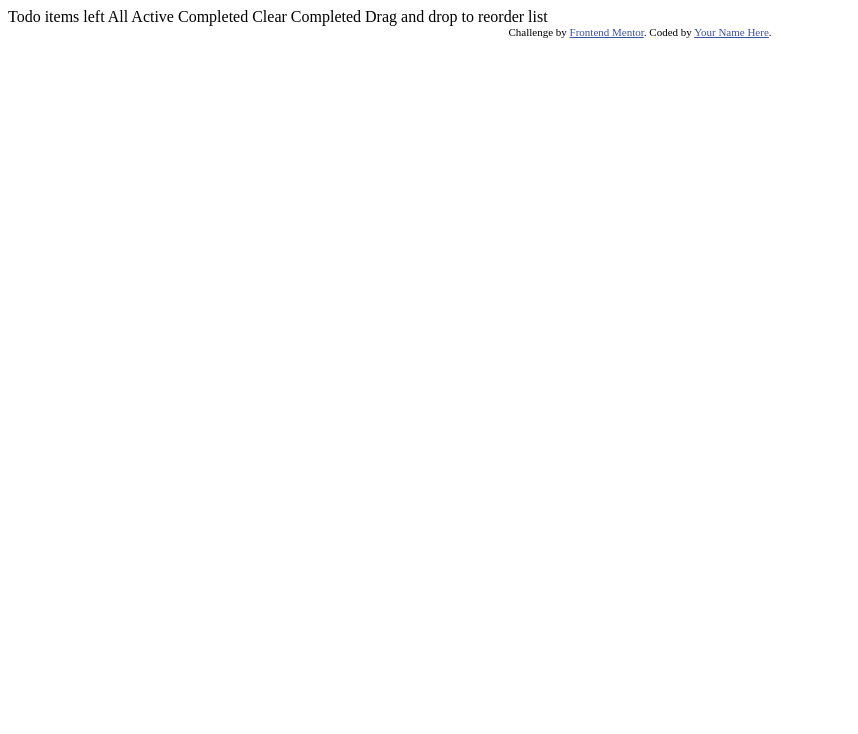
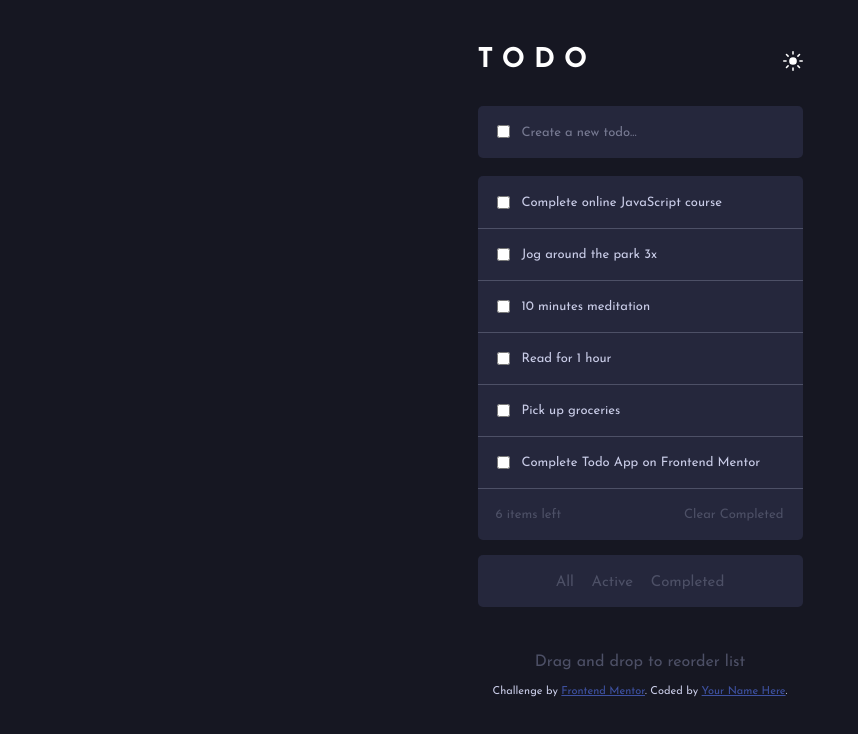
Before and after one commit to Vivienne-00/todo-app-1, a plain HTML site: page index.html in a window 1280 px wide. Shown: the whole page, without its empty margins (0-858 px from the left). Drawn offline with Linux system fonts and the light colour scheme.

Commit message:
modified html + css

```diff
--- a/index.html
+++ b/index.html
@@ -1,36 +1,130 @@
 <!DOCTYPE html>
 <html lang="en">
+
 <head>
-  <meta charset="UTF-8">
-  <meta name="viewport" content="width=device-width, initial-scale=1.0"> <!-- displays site properly based on user's device -->
+    <meta charset="UTF-8">
+    <meta name="viewport" content="width=device-width, initial-scale=1.0">
+    <!-- displays site properly based on user's device -->
 
-  <link rel="icon" type="image/png" sizes="32x32" href="./images/favicon-32x32.png">
+    <link rel="icon" type="image/png" sizes="32x32" href="./images/favicon-32x32.png">
+    <title>Frontend Mentor | Todo app</title>
+    <link rel="preconnect" href="https://fonts.gstatic.com">
+    <link rel="stylesheet" href="styles/css/main.css">
+    <link href="https://fonts.googleapis.com/css2?family=Josefin+Sans:wght@400;700&display=swap" rel="stylesheet">
+    <!-- Feel free to remove these styles or customise in your own stylesheet 👍 -->
+    <style>
+        .attribution {
+            font-size: 11px;
+            text-align: center;
+        }
 
-  <title>Frontend Mentor | Todo app</title>
+        .attribution a {
+            color: hsl(228, 45%, 44%);
+        }
+    </style>
+</head>
 
-  <!-- Feel free to remove these styles or customise in your own stylesheet 👍 -->
-  <style>
-    .attribution { font-size: 11px; text-align: center; }
-    .attribution a { color: hsl(228, 45%, 44%); }
-  </style>
-</head>
 <body>
+    <main>
+        <div class="todo-app">
+            <div class="todo-app__title">
+                <h1 class="todo-app__heading">Todo</h1>
+                <img class="todo-app__sun" alt="sun" src="images/icon-sun.svg">
+                <!---width und height für css rausnehmen und auf display:inline-block stellen-->
+            </div>
 
-  Todo
+            <div class="todo-app__item todo-app__item--new">
+                <li class="todo-app__new">
+                    <div class="todo-app__btn-container">
+                        <input type="checkbox" id="btn1">
+                        <label for="btn1"></label>
+                    </div>
+                    <input type="text" class="todo-app__item-new" placeholder="Create a new todo...">
+                    <!--Input und Zähler aus der Liste rausnehmen, nur Tasks in der Liste lassen-->
+                </li>
+            </div>
 
-  <!-- Add dynamic number --> items left
+            <ul class="todo-app__list">
+                <div class="todo-app__item todo-app__item--first">
+                    <li class="todo-app__task">
+                        <div class="todo-app__btn-container">
+                            <input type="checkbox" id="btn2">
+                            <label for="btn2"></label>
+                        </div>
+                        <div>Complete online JavaScript course</div>
+                        <!-- <button class="todo-app__del"></button>-->
+                    </li>
+                </div>
+                <div class="todo-app__item">
+                    <li class="todo-app__task">
+                        <div class="todo-app__btn-container">
+                            <input type="checkbox" id="box1">
+                            <label for="checkbox"></label>
+                        </div>
+                        <div>Jog around the park 3x</div>
+                    </li>
+                </div>
+                <div class="todo-app__item">
+                    <li class="todo-app__task">
+                        <div class="todo-app__btn-container">
+                            <input type="checkbox" id="box1">
+                            <label for="checkbox"></label>
+                        </div>
+                        <div>10 minutes meditation</div>
+                    </li>
+                </div>
+                <div class="todo-app__item">
+                    <li class="todo-app__task">
+                        <div class="todo-app__btn-container">
+                            <input type="checkbox" id="box1">
+                            <label for="checkbox"></label>
+                        </div>
+                        <div>Read for 1 hour</div>
+                    </li>
+                </div>
+                <div class="todo-app__item">
+                    <li class="todo-app__task">
+                        <div class="todo-app__btn-container">
+                            <input type="checkbox" id="box1">
+                            <label for="checkbox"></label>
+                        </div>
+                        <div>Pick up groceries</div>
+                    </li>
+                </div>
+                <div class="todo-app__item">
+                    <li class="todo-app__task">
+                        <div class="todo-app__btn-container">
+                            <input type="checkbox" id="box1">
+                            <label for="checkbox"></label>
+                        </div>
+                        <div>Complete Todo App on Frontend Mentor</div>
+                    </li>
+                </div>
+            </ul>
+            <div>
+                <div class="todo-app__item todo-app__item--last">
+                    <li class="todo-app__item-counter">
+                        <div class="todo-app__counter">items left</div>
+                        <button class="btn-clear">Clear Completed</button>
+                    </li>
+                </div>
+                <div class="todo-app__item todo-app__item--type">
+                    <div class="todo-app__item-filter">
+                        <button class="btn-filter">All</button>
+                        <button class="btn-filter">Active</button>
+                        <button class="btn-filter">Completed</button>
+                    </div>
+                </div>
+            </div>
+            <p class="todo-app__drag">Drag and drop to reorder list</p>
 
-  All
-  Active
-  Completed
+        </div>
+    </main>
+    <footer>
+        <div class="attribution">
+            Challenge by <a href="https://www.frontendmentor.io?ref=challenge" target="_blank">Frontend Mentor</a>. Coded by <a href="#">Your Name Here</a>.
+        </div>
+    </footer>
+</body>
 
-  Clear Completed
-
-  Drag and drop to reorder list
-
-  <div class="attribution">
-    Challenge by <a href="https://www.frontendmentor.io?ref=challenge" target="_blank">Frontend Mentor</a>.
-    Coded by <a href="#">Your Name Here</a>.
-  </div>
-</body>
 </html>
--- /dev/null
+++ b/styles/scss/_base.scss
@@ -0,0 +1,13 @@
+html *,
+html *::before,
+html *::after {
+    box-sizing: border-box;
+}
+
+main {
+    margin: 0;
+}
+
+.todo-app__drag {
+    margin-top: 47px;
+}
--- /dev/null
+++ b/styles/scss/_btn.scss
@@ -0,0 +1,134 @@
+.box {
+    position: absolute;
+    opacity: 0;
+}
+
+.box:checked+label {
+    background-image: linear-gradient(140deg, rgba(0, 212, 255, 100), rgba(188, 77, 213, 100));
+    text-decoration: line-through;
+}
+
+
+/*my div version*/
+
+
+/*.btn{
+  height:160px;
+  width:160px;
+  position:relative;
+  margin:20px;
+}
+
+.circle1{
+  height:160px;
+  width:160px;
+  border-radius:100%;
+  position: absolute;
+  background-color: hsl(234, 11%, 52%);
+}
+
+.circle1:hover{
+  background-image:linear-gradient(140deg, rgba(0,212,255,100), rgba(188,77,213,100));
+}
+
+.circle2{
+  height:150px;
+  width:150px;
+  background-color:hsl(235, 24%, 19%);
+  border-radius:100%;
+  position:absolute;
+  margin: 5px;
+}
+
+.circle2:active{
+    display:none;
+}
+*/
+
+
+/*github version*/
+
+
+/*
+.round {
+ position: relative;
+}
+
+.round label {
+    background-color: #fff;
+    border: 1px solid #ccc;
+    border-radius: 50%;
+    cursor: pointer;
+    height: 28px;
+    left: 0;
+    position: absolute;
+    top: 0;
+    width: 28px;
+}
+
+.round label:after {
+    border: 2px solid #fff;
+    border-top: none;
+    border-right: none;
+    content: "";
+    height: 6px;
+    left: 7px;
+    opacity: 0;
+    position: absolute;
+    top: 8px;
+    transform: rotate(-45deg);
+    width: 12px;
+}
+
+.round input[type="checkbox"] {
+    visibility: hidden;
+}
+
+.round input[type="checkbox"]:checked+label {
+    background-color: #66bb6a;
+    border-color: #66bb6a;
+}
+
+.round input[type="checkbox"]:checked+label:after {
+    opacity: 1;
+}
+
+html,
+body {
+    height: 100%;
+    margin: 0;
+}
+
+body {
+    background-color: #f1f2f3;
+    -webkit-box-align: center;
+    -ms-flex-align: center;
+    align-items: center;
+    display: -webkit-box;
+    display: -ms-flexbox;
+    display: flex;
+}
+
+.container {
+    margin: 0 auto;
+}
+*/
+
+.todo-app__btn-container {
+    margin-left: 15px;
+    margin-right: 9px;
+}
+
+.btn-clear {
+    background-color: $primary-very-dark-desaturated-color;
+    color: $secondary-very-dark-color;
+    border: none;
+    text-decoration: none;
+}
+
+.btn-filter {
+    background-color: $primary-very-dark-desaturated-color;
+    color: $secondary-very-dark-color;
+    border: none;
+    text-decoration: none;
+}
--- /dev/null
+++ b/styles/scss/_counter.scss
@@ -0,0 +1,11 @@
+body {
+    counter-reset: task;
+}
+
+.todo-app__task {
+    counter-increment: task;
+}
+
+.todo-app__counter::before {
+    content: counter(task)" ";
+}
--- /dev/null
+++ b/styles/scss/_list.scss
@@ -0,0 +1,76 @@
+.todo-app__list {
+    display: flex;
+    flex-direction: column;
+    justify-content: center;
+    margin-bottom: 0px;
+    padding-left: 0;
+    list-style-type: none;
+}
+
+.todo-app__item {
+    display: flex;
+    align-items: center;
+    width: 325px;
+    height: 52px;
+    background-color: $primary-very-dark-desaturated-color;
+    border-top: $secondary-very-dark-color;
+    border-top-style: solid;
+    border-width: 0.5px;
+}
+
+.todo-app__item--new {
+    margin-top: 32px;
+    margin-bottom: 10px;
+    border-radius: 5px;
+    border: none;
+}
+
+.todo-app__item-new {
+    background-color: $primary-very-dark-desaturated-color;
+    border: none;
+    padding: 0;
+}
+
+.todo-app__new {
+    display: flex;
+    align-items: center;
+    flex-direction: row;
+    width: 325px;
+}
+
+.todo-app__task {
+    display: flex;
+    align-items: center;
+    flex-direction: row;
+    width: 325px;
+}
+
+.todo-app__item--first {
+    margin-top: 5px;
+    border: none;
+    border-top-left-radius: 5px;
+    border-top-right-radius: 5px;
+}
+
+.todo-app__item--last {
+    border-bottom-left-radius: 5px;
+    border-bottom-right-radius: 5px;
+}
+
+.todo-app__item-counter {
+    display: flex;
+    align-items: center;
+    flex-direction: row;
+    justify-content: space-between;
+    width: 325px;
+    margin-left: 18px;
+    margin-right: 13px;
+}
+
+.todo-app__item--type {
+    display: flex;
+    justify-content: space-evenly;
+    margin-top: 15px;
+    border: none;
+    border-radius: 5px;
+}
--- /dev/null
+++ b/styles/scss/_title.scss
@@ -0,0 +1,17 @@
+.todo-app__title {
+    display: flex;
+    flex-direction: row;
+    justify-content: space-between;
+    align-items: center;
+    margin-top: 47px;
+    color: white;
+}
+
+.todo-app__heading {
+    margin: 0;
+}
+
+.todo-app__sun {
+    width: 20px;
+    height: 20px;
+}
--- /dev/null
+++ b/styles/scss/_typography.scss
@@ -0,0 +1,84 @@
+body {
+    font-size: 18px;
+    font-family: "Josefin Sans", sans-serif;
+}
+
+.todo-app__heading {
+    font-size: 1.7rem;
+    letter-spacing: 9px;
+    text-transform: uppercase;
+}
+
+.todo-app__list {
+    font-size: 13px;
+}
+
+input {
+    font-size: 13px;
+    font-family: "Josefin Sans", sans-serif;
+    color: $primary-light-color;
+}
+
+::-webkit-input-placeholder {
+    font-size: 13px;
+    font-family: "Josefin Sans", sans-serif;
+    color: $secondary-dark-color;
+}
+
+::-moz-placeholder {
+    font-size: 13px;
+    font-family: "Josefin Sans", sans-serif;
+    color: $secondary-dark-color;
+}
+
+:-ms-input-placeholder {
+    font-size: 13px;
+    font-family: "Josefin Sans", sans-serif;
+    color: $secondary-dark-color;
+}
+
+:-moz-placeholder {
+    font-size: 13px;
+    font-family: "Josefin Sans", sans-serif;
+    color: $secondary-dark-color;
+}
+
+.btn-clear {
+    font-size: 13px;
+    font-family: "Josefin Sans", sans-serif;
+    color: $secondary-dark-color;
+}
+
+.btn-clear:hover {
+    color: $primary-light-color-hover;
+}
+
+.btn-clear:active {
+    color: $primary-light-color-active;
+}
+
+.todo-app__item-counter {
+    font-size: 13px;
+    color: $secondary-very-dark-color;
+}
+
+.btn-filter {
+    font-size: 15px;
+    font-family: "Josefin Sans", sans-serif;
+    color: $secondary-dark-color;
+}
+
+.btn-filter:hover {
+    color: $primary-light-color-hover;
+}
+
+.btn-filter:active {
+    color: $primary-light-color-active;
+}
+
+.todo-app__drag {
+    display: flex;
+    justify-content: center;
+    font-size: 16px;
+    color: $secondary-very-dark-color;
+}
```
Also changed, not shown: styles/scss/_colors.scss (added, +8 -0 lines), styles/scss/_media.scss (added, +66 -0 lines), styles/scss/main.scss (added, +20 -0 lines), styles/css/main.css (added), 1 other file.
